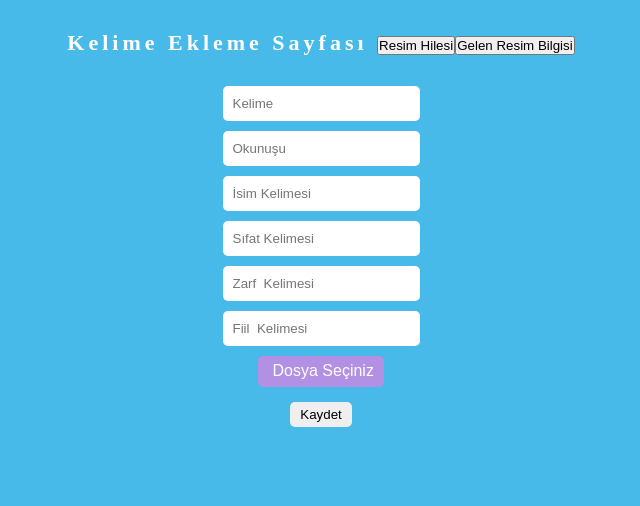
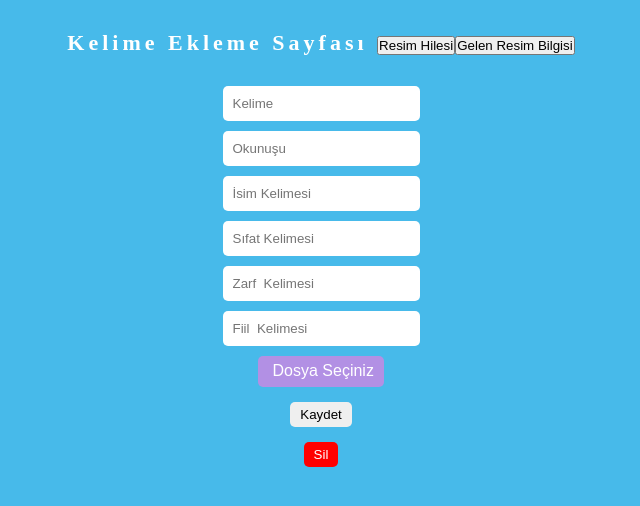
Before and after one commit to aslansergen/kelime-ezber-vue, a Vue app: page /yeni-kelime/edit in a window 1280 px wide. Shown: the top 506 px of the page, without its empty margins (319-959 px from the left). Built offline with nearby package versions, Linux system fonts and the light colour scheme.

Commit message:
kelime silme özelliği eklendi

```diff
--- a/src/pages/AddingNewWord.vue
+++ b/src/pages/AddingNewWord.vue
@@ -20,6 +20,7 @@
           {{fileUploadInputButtonText}}
         </label>
         <button class="saveButton" @click="addWordToFirebase" :disabled="formDisabled || sendButtonDisabled"> {{ sendButtonText }} </button>
+        <button class="deleteButton" @click="wordDelete" v-if="deleteButtonShow">Sil</button>
         <p class="formWarningText" v-if="formErrorText !== null">{{formErrorText}}</p>
     </div>
 </template>
@@ -60,6 +61,14 @@ export default {
         }
     },
     methods: {
+        wordDelete : async function(){
+            if(this.isDataValid(this.wordData.resimYol)){
+                await this.imageDelete();
+            }
+            await deleteDoc(doc(db,this.dbName, this.wordData.id));
+            this.formReset();
+            this.editActive = false;
+        },
         consoleData: function(){
             console.log(this.wordData)
         },
@@ -67,10 +76,13 @@ export default {
             this.wordData.resimYol = null;
             this.uploadedImageShow = false;
         },
+        imageDelete: async function(){
+            const imageRef = ref(storage, this.wordData.resimYol);
+            await deleteObject(imageRef);
+        },
         deleteImage: async function(){
-            const fileRef = ref(storage, this.wordData.resimYol);
             try {
-                await deleteObject(fileRef);
+                await this.imageDelete();
                 this.wordData.resimYol = null;
                 this.uploadedImageShow = false;
                 const docRef = doc(db,this.dbName,this.wordData.id)
@@ -187,6 +199,9 @@ export default {
     computed: {
         changeImageBtnShow: function(){
             return this.editActive &&  this.isDataValid(this.wordData.resimYol);
+        },
+        deleteButtonShow: function(){
+            return this.editActive
         }
     },
     watch : {
@@ -317,6 +332,15 @@ h2{
 .form input:disabled{
     background-color: #e2e2e2;
 }
+.form .deleteButton{
+    background-color: red;
+    color: white;
+    border-radius: 5px;
+    border: none;
+    padding: 5px 10px;
+    margin-top: 15px;
+    cursor: pointer;
+}
 </style>
 
 <!-- resim silindiğinde resmin kayıtlı olduğu  kelideki resim Yoluda silinmeli -->
```
